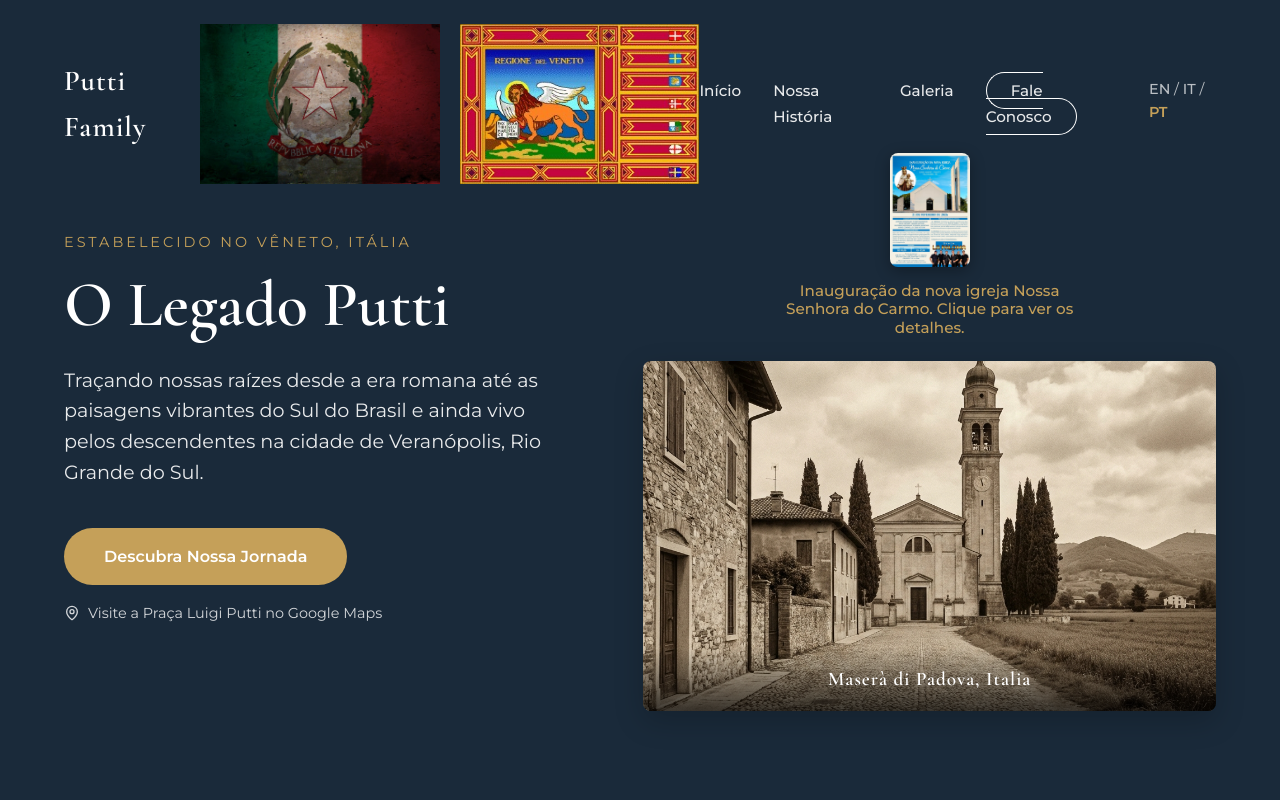
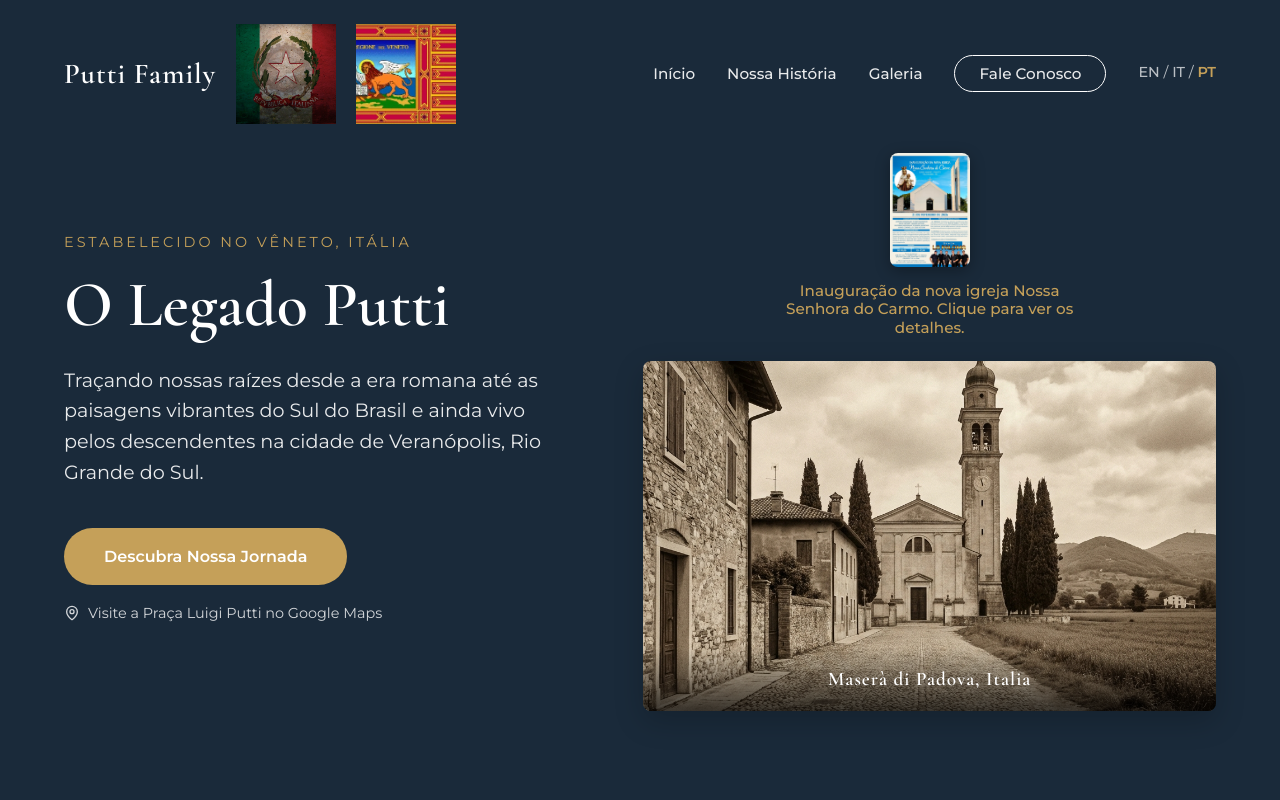
Before and after one commit to dputti/site-putti-eu, a plain HTML site: page index.html in a window 1280 px wide. Shown: the top 800 px of the page. Drawn offline with nearby package versions, Linux system fonts and the light colour scheme.

Commit message:
Resize header flags to 100x100px

```diff
--- a/index.html
+++ b/index.html
@@ -20,9 +20,9 @@
 <body>
     <nav class="navbar">
         <div class="logo" style="display: flex; align-items: center;">Putti Family <img src="assets/header_flag.jpg"
-                alt="Flag" style="width: 250px; height: 160px; margin-left: 20px;"> <img
+                alt="Flag" style="width: 100px; height: 100px; margin-left: 20px; object-fit: cover;"> <img
                 src="assets/veneto_flag_header.jpg" alt="Veneto Flag"
-                style="width: 250px; height: 160px; margin-left: 20px;"></div>
+                style="width: 100px; height: 100px; margin-left: 20px; object-fit: cover;"></div>
         <ul class="nav-links">
             <li><a href="#home" data-i18n="nav-home">Home</a></li>
             <li><a href="#story" data-i18n="nav-story">Our Story</a></li>
```
